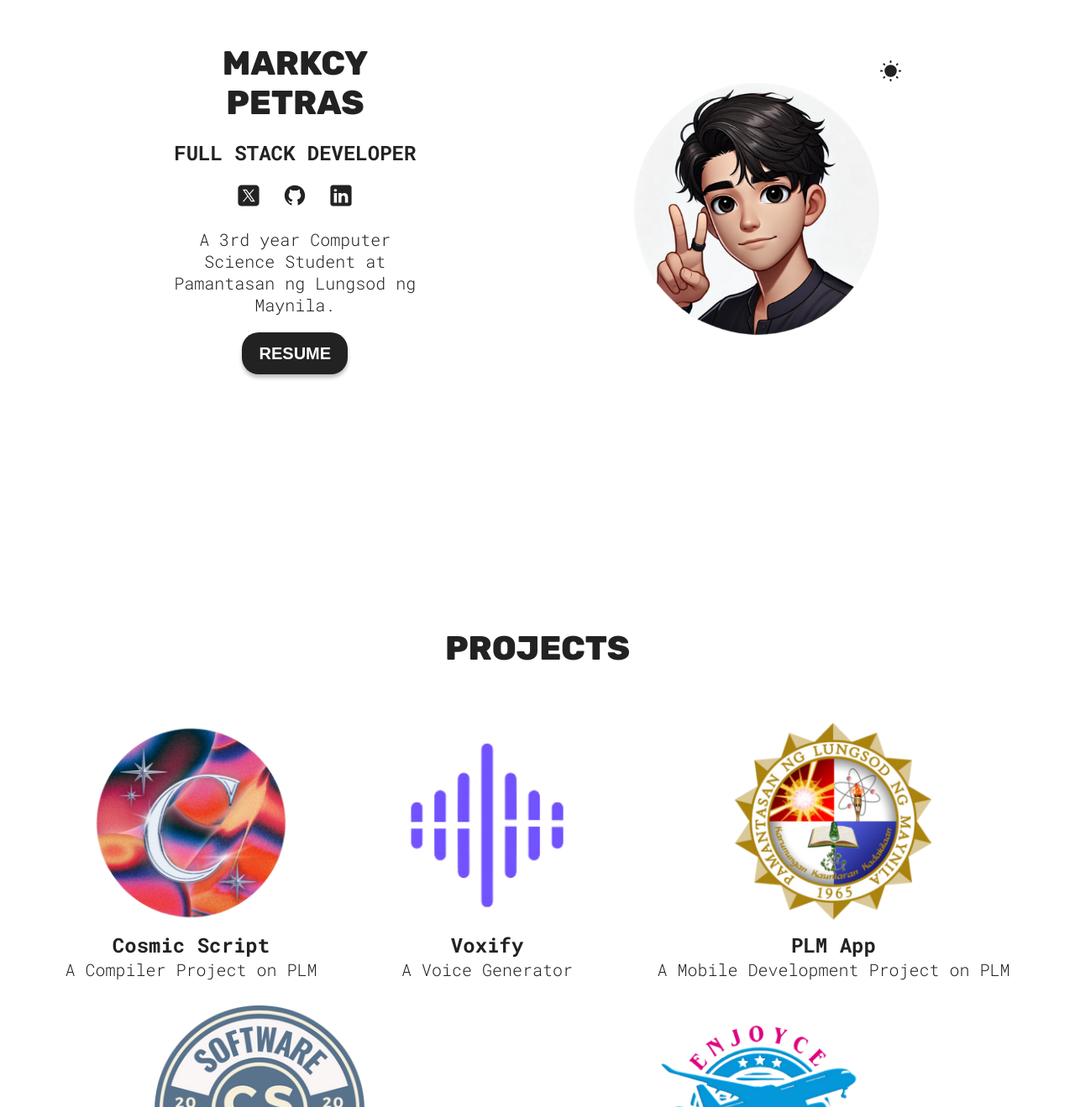
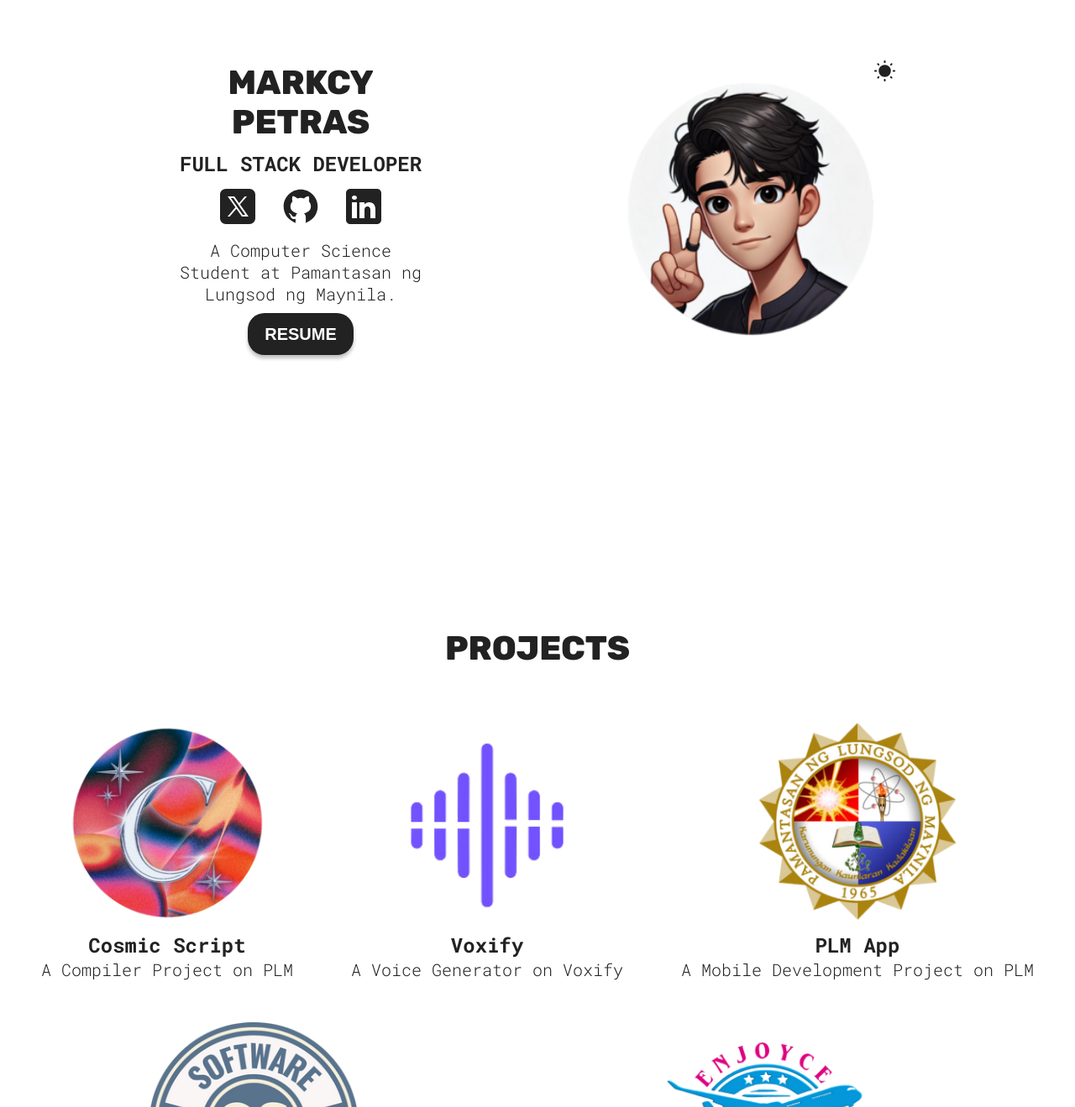
Before and after one commit to seegyulater/markcy-portfolio, a React (Vite) app: page / in a window 1280 px wide. Shown: the part 151-1470 px from the top of the page at 84% size. Built offline with nearby package versions, Linux system fonts and the light colour scheme.

Commit message:
added new assets

```diff
--- a/src/sections/Hero/Hero.jsx
+++ b/src/sections/Hero/Hero.jsx
@@ -1,5 +1,5 @@
 import styles from "./HeroStyles.module.css";
-import heroImg from "../../assets/new pic.png";
+import heroImg from "../../assets/hero.png";
 import sun from "../../assets/sun.svg";
 import moon from "../../assets/moon.svg";
 import twitterLight from "../../assets/twitter-light.svg";
@@ -58,7 +58,7 @@
           </a>
         </span>
         <p className={styles.description}>
-          A 3rd year Computer Science Student at Pamantasan ng Lungsod ng Maynila.
+          A Computer Science Student at Pamantasan ng Lungsod ng Maynila.
         </p>
         <a href={RESUME} download>
           <button className="hover">RESUME</button>
--- a/src/sections/Hero/HeroStyles.module.css
+++ b/src/sections/Hero/HeroStyles.module.css
@@ -2,7 +2,7 @@
   display: flex;
   flex-direction: column;
   justify-content: center;
-  gap: 20px;
+  gap: 0px;
   text-align: center;
   height: 100dvh;
   min-height: 500px;
@@ -20,7 +20,7 @@
       margin: 0;
 
       img {
-        width: 30px;
+        width: 50px;
       }
     }
   }
@@ -74,7 +74,7 @@
 .info {
   display: flex;
   flex-direction: column;
-  gap: 20px;
+  gap: 10px;
 }
 
 @media (width >= 800px) {
--- a/src/sections/Projects/Projects.jsx
+++ b/src/sections/Projects/Projects.jsx
@@ -22,7 +22,7 @@
           src={Voxify}
           link="https://github.com/seegyulater/voxify-workshop"
           h3="Voxify"
-          p="A Voice Generator"
+          p="A Voice Generator on Voxify"
         />
         <ProjectCard
           src={PLMapp}
--- a/src/sections/Projects/ProjectsStyles.module.css
+++ b/src/sections/Projects/ProjectsStyles.module.css
@@ -7,7 +7,7 @@
     max-width: 250px;
     align-self: center;
     background-color: var(--project-card-bg);
-    border-radius: 20px;
+    border-radius: 30px;
   }
 
   a {
@@ -26,7 +26,7 @@
   display: flex;
   flex-direction: column;
   align-items: center;
-  gap: 30px;
+  gap: 50px;
 }
 
 @media (width >= 800px) {
```
Also changed, not shown: src/assets/hero.png (added).
